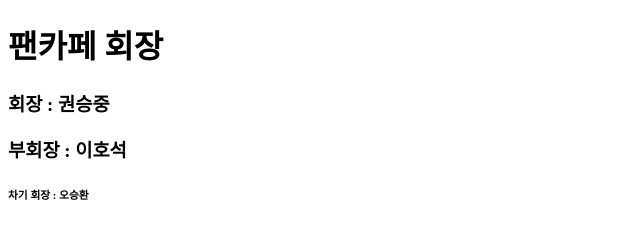
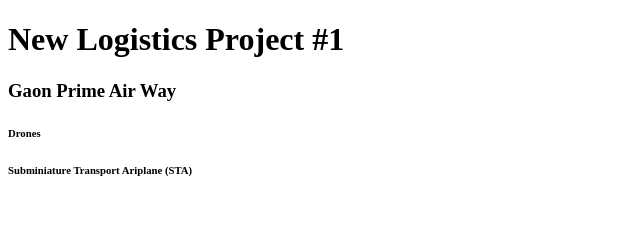
Before and after one commit to HS2Chicken/kakao-clone, a plain HTML site: page index.html in a window 1280 px wide. Shown: the whole page, without its empty margins (0-640 px from the left). Drawn offline with Linux system fonts and the light colour scheme.

Commit message:
Gaon Prime Air

```diff
--- a/index.html
+++ b/index.html
@@ -1,12 +1,12 @@
 <!DOCTYPE html>
 <html>
   <head>
-    <title>아이즈원 팬카페</title>
+    <title>Gaon Prime Air</title>
   </head>
   <body>
-    <h1>팬카페 회장</h1>
-    <h3>회장 : 권승중</h3>
-    <h3>부회장 : 이호석</h3>
-    <h6>차기 회장 : 오승환</h6>
+    <h1>New Logistics Project #1</h1>
+    <h3>Gaon Prime Air Way</h3>
+    <h6>Drones</h6>
+    <h6>Subminiature Transport Ariplane (STA)</h6>
   </body>
 </html>
```
